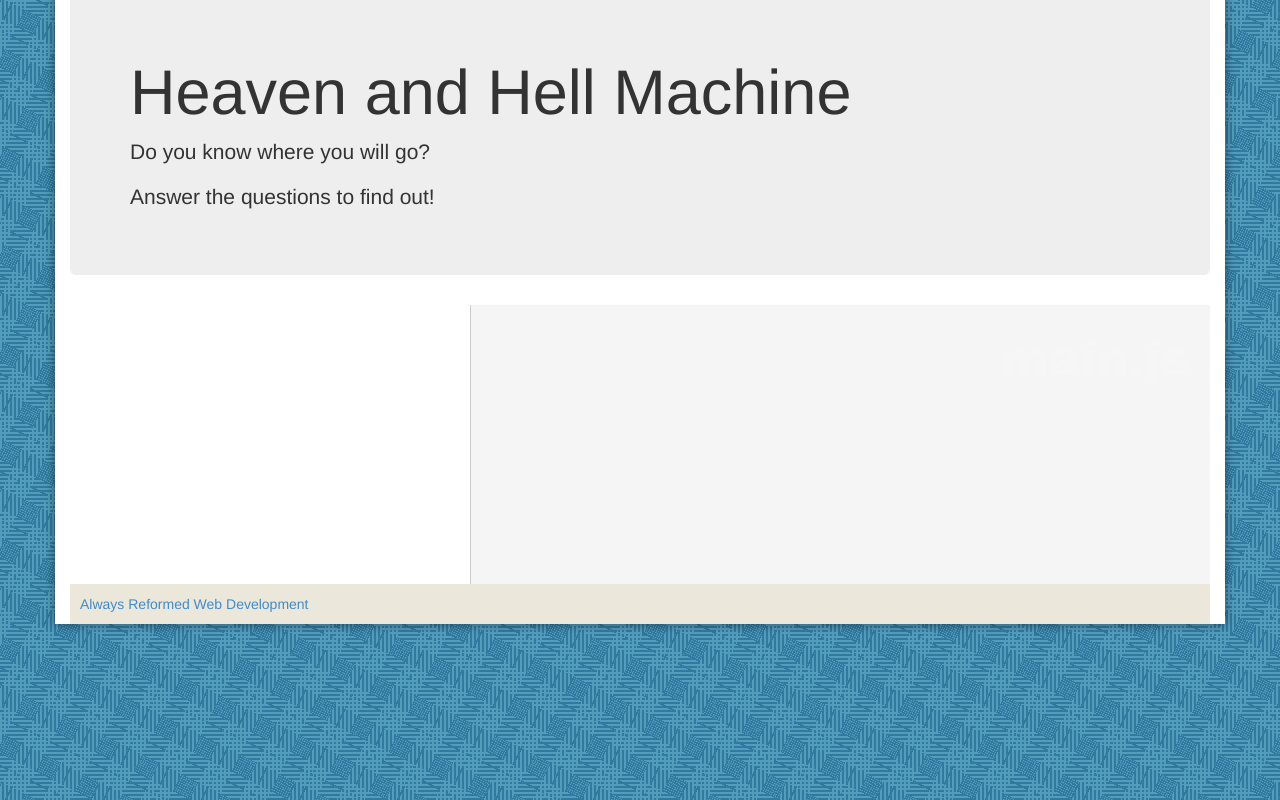
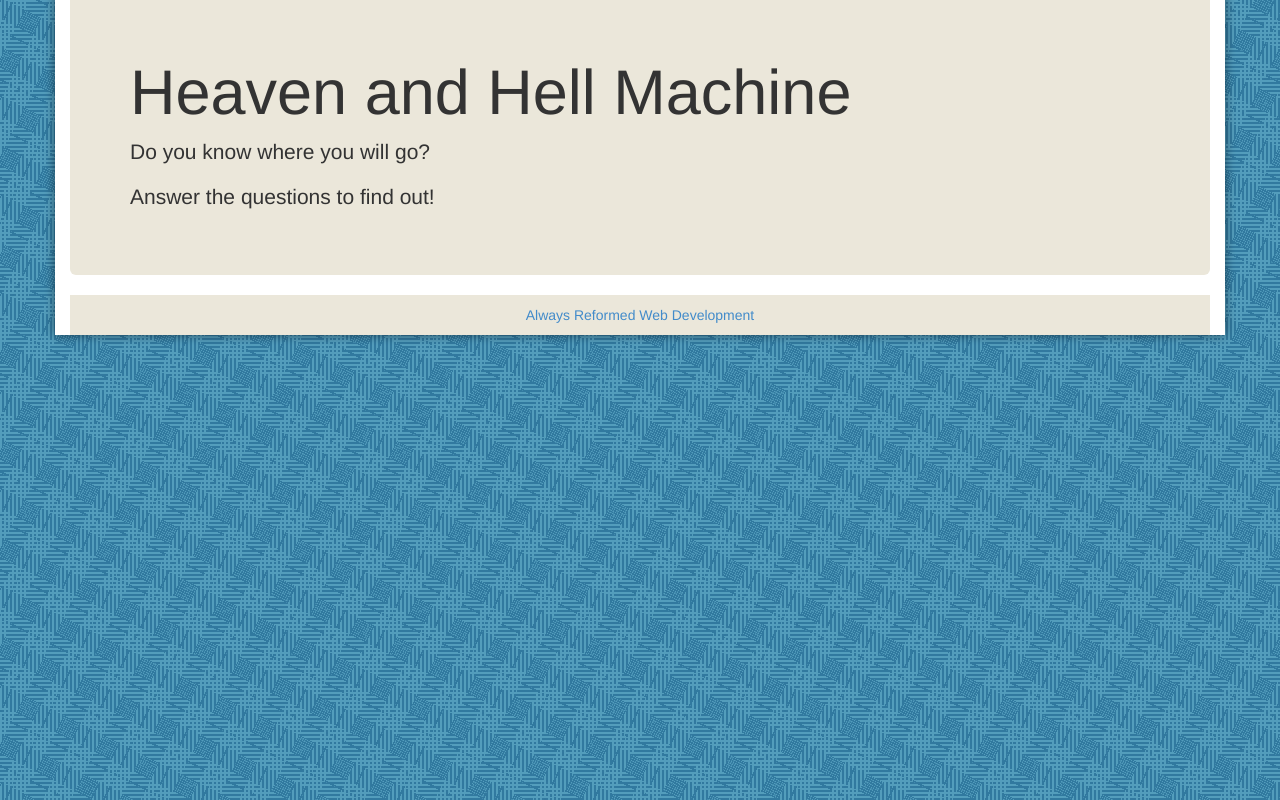
Before and after one commit to timblack1/heaven-and-hell-machine, a website: page www/index.html in a window 1280 px wide. Drawn offline with Linux system fonts and the light colour scheme; files whose address does not match are found by name.

Commit message:
Fixed layout

```diff
--- a/www/assets/css/main.css
+++ b/www/assets/css/main.css
@@ -35,37 +35,16 @@ html[data-hoodie-account-status=signedout] .hoodie-account-signedout {
 
 .content {
   padding: 10px;
-  float: left;
   width: 380px;
-}
-.code {
-  margin: 0 0 0 400px;
-  position: relative;
-}
-.code:before {
-  content: 'main.js';
-  display: block;
-  position: absolute;
-  top: 20px;
-  right: 20px;
-  font-size: 48px;
-  font-family: "Arial Black", sans-serif;
-  color: rgba(255, 255, 255, 0.1);
-}
-
-.code pre {
-  border-radius: 0;
-  border-width: 0 0 0 1px;
-  margin: 0;
-  padding-left: 20px;
 }
 
 .copy {
   padding: 10px;
   margin: 30px 0 0;
   border-radius: 5px;
+  text-align:center;
 }
-.hero-unit,
+.jumbotron,
 .copy {
   background: #EBE7DA;
   margin: 0;
--- a/www/index.html
+++ b/www/index.html
@@ -73,24 +73,6 @@
 
       <div class="content"></div>
 
-      <div class="code">
-<pre class="language-javascript"><code class="language-javascript">
-
-
-
-
-
-
-
-
-
-
-
-
-
-</code></pre>
-      </div><!-- /.code -->
-
       <footer class="copy">
         <p><a href='http://alwaysreformed.com'>Always Reformed Web Development</a></p>
       </footer>
```
